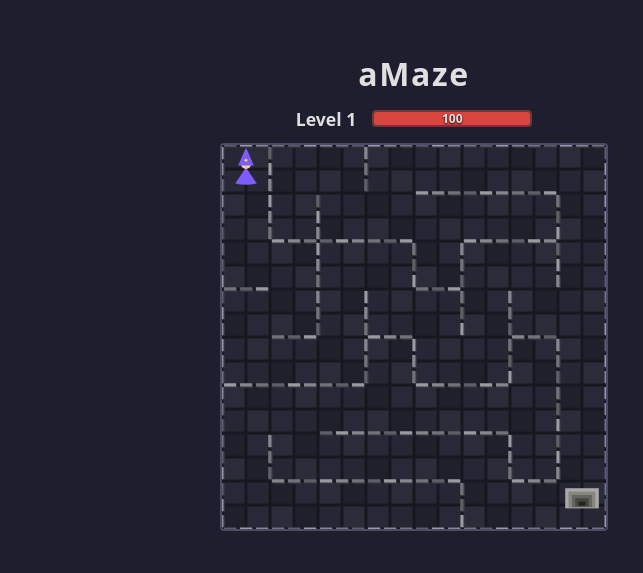
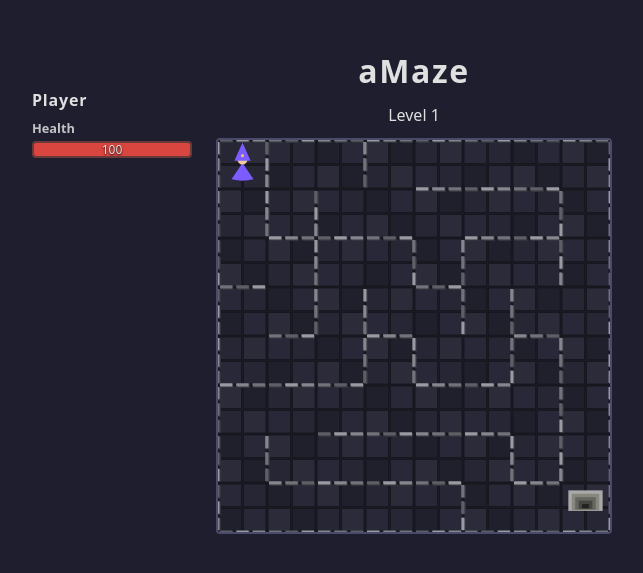
Before and after one commit to stuartmunn/aMaze, a plain HTML site: page index.html in a window 1280 px wide. Shown: the part 109-682 px from the top of the page, without its empty margins (226-869 px from the left). Drawn offline with Linux system fonts and the light colour scheme.

Commit message:
Split HUD into player-info and mob-info zones
Health bars now sit under labelled panels either side of the maze
instead of an unlabelled row above it. The dragon shows '???' until
actually sighted on screen, then reveals its name, making room for
future multi-mob and player-stat additions.

```diff
--- a/game.js
+++ b/game.js
@@ -14,7 +14,8 @@ const healthFill = document.getElementById('health-fill');
 const healthText = document.getElementById('health-text');
 const gameOverOverlay = document.getElementById('game-over-overlay');
 const restartBtn = document.getElementById('restart-btn');
-const dragonHealthBar = document.getElementById('dragon-health-bar');
+const dragonEntry = document.getElementById('dragon-entry');
+const dragonNameEl = document.getElementById('dragon-name');
 const dragonHealthFill = document.getElementById('dragon-health-fill');
 
 const MAX_CANVAS_SIZE = 640; // px — upper bound; actual size also shrinks to fit the viewport
@@ -253,6 +254,7 @@ function spawnDragon(grid, cols, rows, exit, traps, level) {
     triggerDistance,
     moveCounter: 0,
     defeated: false,
+    sighted: false, // becomes true once the player has seen it on screen; name then replaces '???'
     fireBreath: null,
     fireball: null,
   };
@@ -615,6 +617,11 @@ function render() {
   canvas.width = state.cellSize * state.cols;
   canvas.height = state.cellSize * state.rows;
   levelDisplay.textContent = `Level ${state.level}`;
+
+  if (state.dragon && !state.dragon.defeated && isVisible(state.dragon.pos.x, state.dragon.pos.y)) {
+    state.dragon.sighted = true;
+  }
+
   updateHealthDisplay();
   updateDragonHealthDisplay();
 
@@ -636,10 +643,11 @@ function updateHealthDisplay() {
 function updateDragonHealthDisplay() {
   const dragon = state.dragon;
   if (!dragon || dragon.defeated) {
-    dragonHealthBar.classList.add('hidden');
+    dragonEntry.classList.add('hidden');
     return;
   }
-  dragonHealthBar.classList.remove('hidden');
+  dragonEntry.classList.remove('hidden');
+  dragonNameEl.textContent = dragon.sighted ? 'Dragon' : '???';
   const pct = Math.max(0, Math.round((dragon.health / dragon.maxHealth) * 100));
   dragonHealthFill.style.width = `${pct}%`;
 }
--- a/index.html
+++ b/index.html
@@ -8,18 +8,34 @@
 </head>
 <body>
   <main class="game-wrapper">
-    <h1>aMaze</h1>
-    <div class="hud">
-      <span id="level-display">Level 1</span>
-      <div class="health-bar">
-        <div id="health-fill"></div>
-        <span id="health-text">100</span>
-      </div>
-      <div id="dragon-health-bar" class="health-bar dragon-health-bar hidden">
-        <div id="dragon-health-fill"></div>
+    <div class="side-panel player-info">
+      <h2>Player</h2>
+      <div class="stat-row">
+        <span class="stat-label">Health</span>
+        <div class="health-bar">
+          <div id="health-fill"></div>
+          <span id="health-text">100</span>
+        </div>
       </div>
     </div>
-    <canvas id="maze-canvas"></canvas>
+
+    <div class="center-column">
+      <h1>aMaze</h1>
+      <span id="level-display">Level 1</span>
+      <canvas id="maze-canvas"></canvas>
+    </div>
+
+    <div class="side-panel mob-info">
+      <div class="mob-entry hidden" id="dragon-entry">
+        <h2 id="dragon-name">???</h2>
+        <div class="stat-row">
+          <span class="stat-label">Health</span>
+          <div id="dragon-health-bar" class="health-bar dragon-health-bar">
+            <div id="dragon-health-fill"></div>
+          </div>
+        </div>
+      </div>
+    </div>
   </main>
   <div id="game-over-overlay" class="hidden">
     <div class="game-over-box">
--- a/style.css
+++ b/style.css
@@ -15,9 +15,9 @@ body {
 
 .game-wrapper {
   display: flex;
-  flex-direction: column;
-  align-items: center;
-  gap: 0.75rem;
+  flex-direction: row;
+  align-items: flex-start;
+  gap: 1.5rem;
   padding: 1rem;
 }
 
@@ -26,12 +26,45 @@ h1 {
   letter-spacing: 0.05em;
 }
 
-.hud {
-  font-size: 1.1rem;
+.center-column {
+  display: flex;
+  flex-direction: column;
+  align-items: center;
+  gap: 0.75rem;
+}
+
+.side-panel {
+  width: 160px;
+  display: flex;
+  flex-direction: column;
+  gap: 0.5rem;
+  padding-top: 2.5rem; /* roughly align with center-column content, below the h1 */
+}
+
+.side-panel h2,
+.mob-entry h2 {
+  margin: 0;
+  font-size: 1rem;
   font-weight: 600;
+  letter-spacing: 0.05em;
+}
+
+.mob-entry {
   display: flex;
-  align-items: center;
-  gap: 1rem;
+  flex-direction: column;
+  gap: 0.5rem;
+}
+
+.stat-row {
+  display: flex;
+  flex-direction: column;
+  gap: 0.25rem;
+}
+
+.stat-label {
+  font-size: 0.8rem;
+  font-weight: 600;
+  opacity: 0.85;
 }
 
 .health-bar {
@@ -68,10 +101,6 @@ h1 {
   border-color: #3a6a3a;
 }
 
-#dragon-health-bar.hidden {
-  display: none;
-}
-
 #dragon-health-fill {
   height: 100%;
   width: 100%;
@@ -87,6 +116,10 @@ h1 {
   justify-content: center;
   background: rgba(10, 10, 16, 0.8);
   z-index: 10;
+}
+
+.hidden {
+  display: none;
 }
 
 #game-over-overlay.hidden {
```
